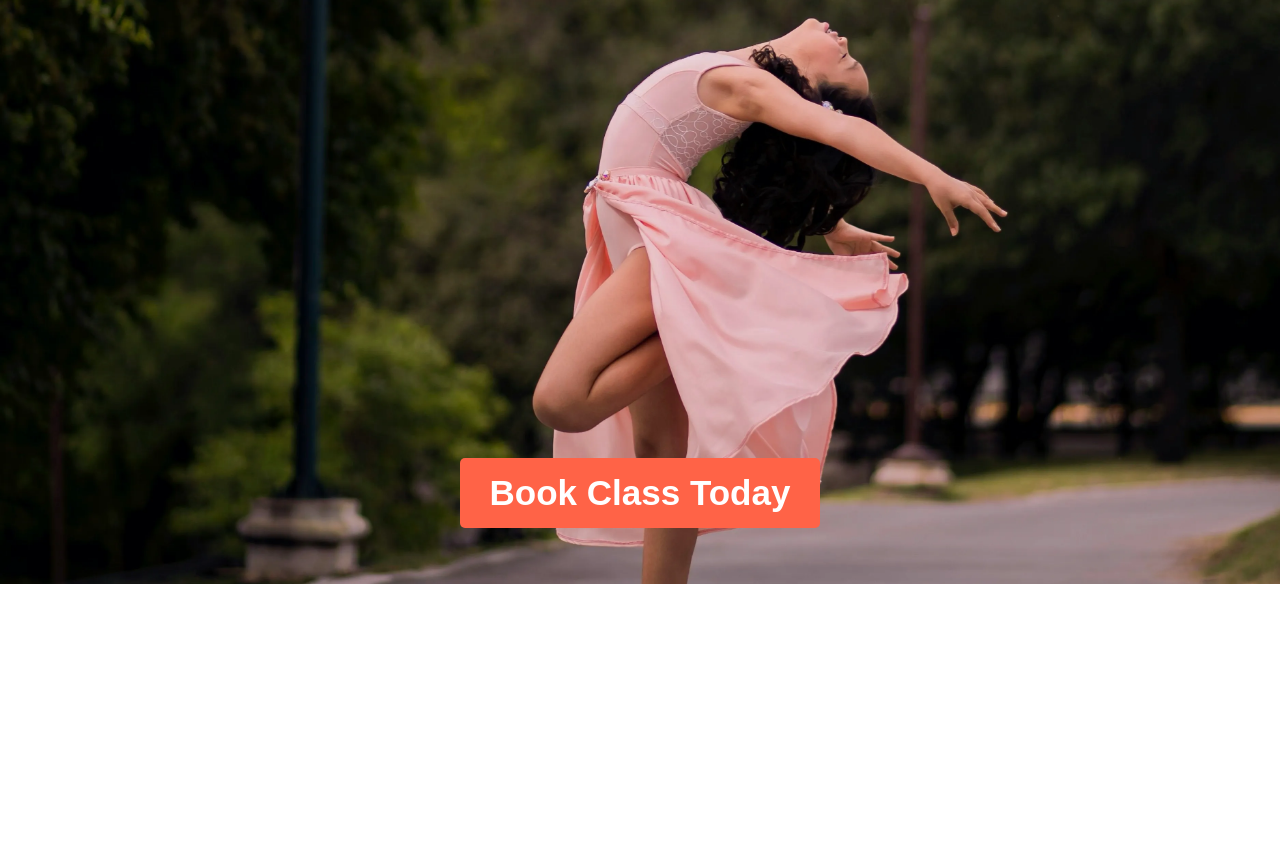
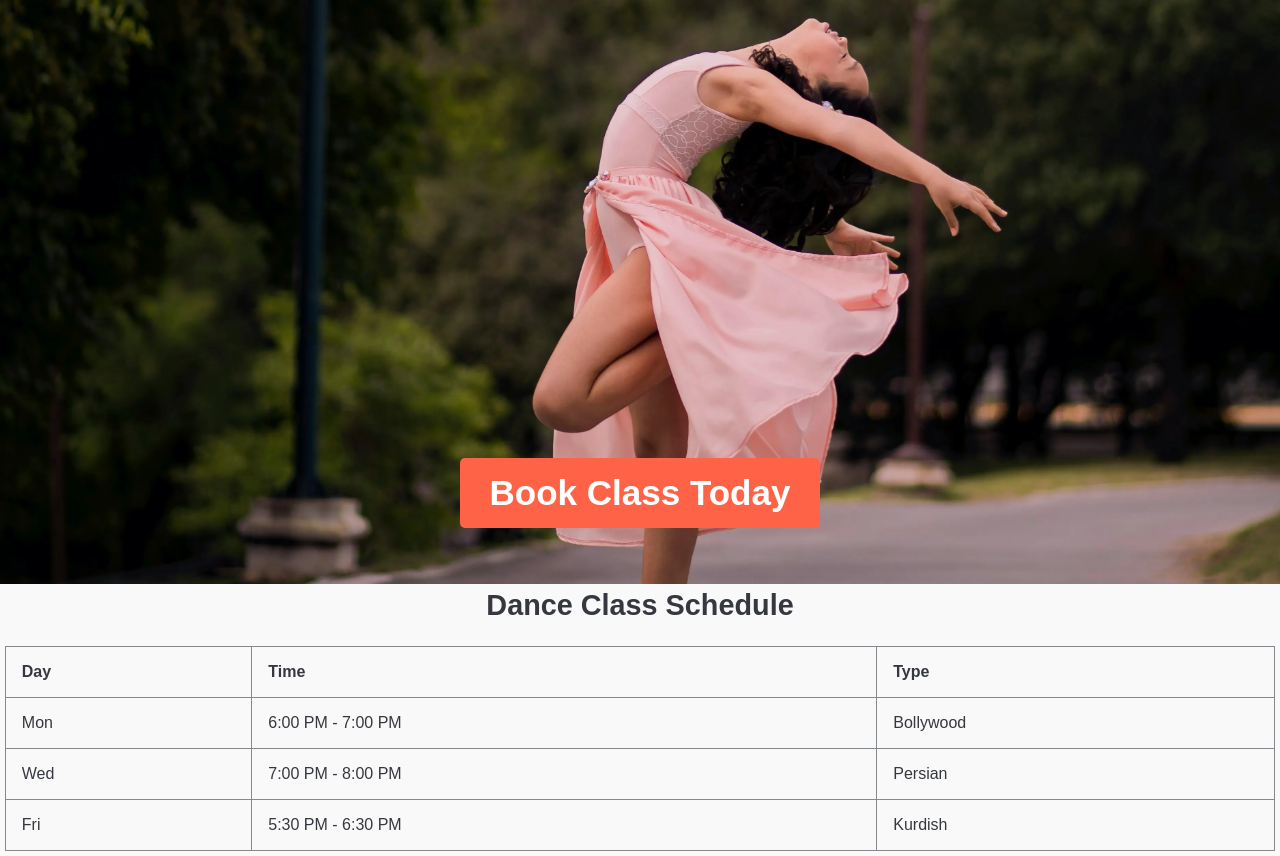
Before and after one commit to divishram/Dance-Academy, a React (Vite) app: page / in a window 1280 px wide. Shown: the part 291-1147 px from the top of the page. Before the commit the page ends 875 px from the top, so only its background shows below. Built offline with nearby package versions, Linux system fonts and the light colour scheme.

Commit message:
Update app.tsx

```diff
--- a/src/App.tsx
+++ b/src/App.tsx
@@ -1,17 +1,24 @@
-import { useState } from 'react'
-import reactLogo from './assets/react.svg'
-import viteLogo from '/vite.svg'
-import NavBar from './components/NavBar/NavBar'
-import HomeIntro from './components/Main/HomeIntro'
-import './App.css'
+import NavBar from "./components/NavBar/NavBar";
+import HomeIntro from "./components/Main/HomeIntro";
+import DanceSchedule from "./components/DanceSchedule/DanceSchedule";
+
+import "./App.css";
+
+// Sample data
+const scheduleData = [
+  { day: "Mon", time: "6:00 PM - 7:00 PM", type: "Bollywood" },
+  { day: "Wed", time: "7:00 PM - 8:00 PM", type: "Persian" },
+  { day: "Fri", time: "5:30 PM - 6:30 PM", type: "Kurdish" },
+];
 
 const App: React.FC = () => {
   return (
     <div className="App">
       <NavBar />
       <HomeIntro />
+      <DanceSchedule schedule={scheduleData} />
     </div>
-  )
-}
+  );
+};
 
-export default App
+export default App;
```
